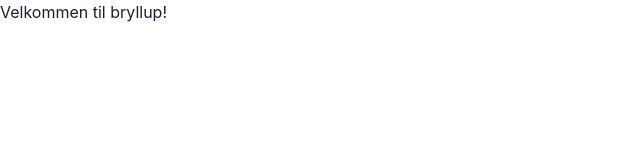
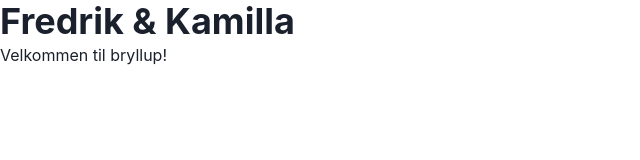
Before and after one commit to FredrikSigvartsen/fantastic-energy, a Gatsby site: page / in a window 1280 px wide. Shown: the whole page, without its empty margins (0-640 px from the left). Built offline with nearby package versions, Linux system fonts and the light colour scheme; Gatsby itself is replaced by a stand-in of ours.

Commit message:
Added navbar

```diff
--- /dev/null
+++ b/src/components/Navbar.js
@@ -0,0 +1,9 @@
+import React from "react"
+import { Box, Heading } from "@chakra-ui/react"
+export const Navbar = () => {
+  return (
+    <Box w="100%">
+      <Heading>Fredrik & Kamilla</Heading>
+    </Box>
+  )
+}
--- a/src/components/layout.js
+++ b/src/components/layout.js
@@ -2,10 +2,16 @@ import * as React from "react"
 
 // 1. import `ChakraProvider` component
 import { ChakraProvider } from "@chakra-ui/react"
+import { Navbar } from "./Navbar"
 
 const Layout = ({ children }) => {
   // 2. Use at the root of your app
-  return <ChakraProvider>{children}</ChakraProvider>
+  return (
+    <ChakraProvider>
+      <Navbar />
+      {children}
+    </ChakraProvider>
+  )
 }
 
 export default Layout
```
